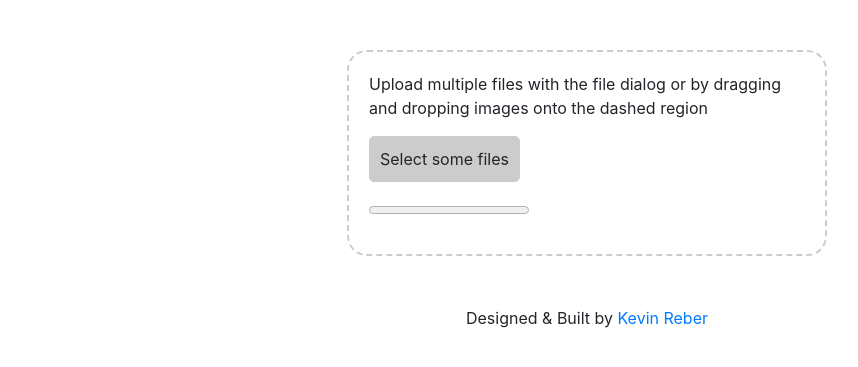
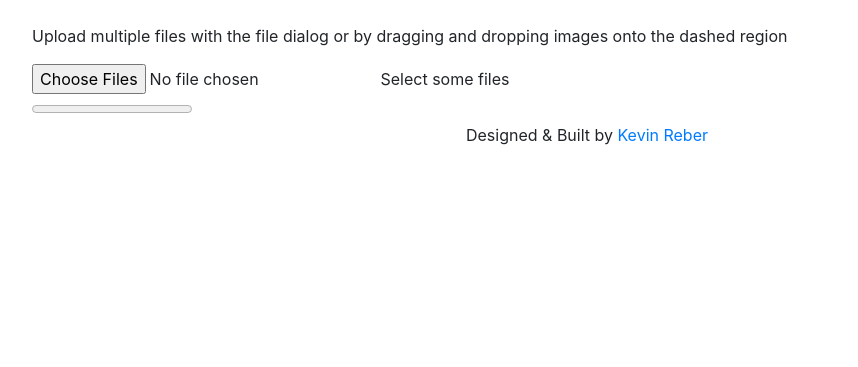
Before and after one commit to kevinreber/Capstone-Project, a Flask app: page / in a window 1280 px wide. Shown: the part 56-423 px from the top of the page, without its empty margins (53-911 px from the left). Run offline with Flask 2, Linux system fonts and the light colour scheme; some libraries are stand-ins or nearby versions.

Commit message:
style: upload form

```diff
--- a/static/js/upload.js
+++ b/static/js/upload.js
@@ -1,117 +1,24 @@
-// ************************ Drag and drop ***************** //
-let dropArea = document.getElementById('drop-area');
-let progressBar = document.getElementById('progress-bar')
-let uploadProgress = []
-// let filesDone = 0
-// let filesToDo = 0
-
 // ###############################################################
-//     UPLOAD HELPER FUNCTIONS   --------------------------------#
+//     Dropzone  ------------------------------------------------#
 // ###############################################################
 
-function preventDefaults(e) {
-    e.preventDefault()
-    e.stopPropagation()
-}
-
-function highlight(e) {
-    dropArea.classList.add('highlight')
-}
-
-function unhighlight(e) {
-    dropArea.classList.remove('active')
-}
-
-function handleDrop(e) {
-    let dt = e.dataTransfer
-    let files = dt.files
-
-    handleFiles(files)
-}
-
-function handleFiles(files) {
-    files = [...files]
-    initializeProgress(files.length)
-    files.forEach(uploadFile)
-    files.forEach(previewFile)
-}
-
-// ###############################################################
-//     UPLOAD EVENT HANDLERS   ----------------------------------#
-// ###############################################################
-
-// Prevent default drag behaviors
-['dragenter', 'dragover', 'dragleave', 'drop'].forEach(eventName => {
-    dropArea.addEventListener(eventName, preventDefaults, false)
-    document.body.addEventListener(eventName, preventDefaults, false)
-});
-
-// Toggle highlight drop area when item is dragged over it
-['dragenter', 'dragover'].forEach(eventName => {
-    dropArea.addEventListener(eventName, highlight, false)
-});
-
-['dragleave', 'drop'].forEach(eventName => {
-    dropArea.addEventListener(eventName, unhighlight, false)
-});
-
-// Handle dropped files
-dropArea.addEventListener('drop', handleDrop, false);
-
-// ###############################################################
-//     Progress Bars   ------------------------------------------#
-// ###############################################################
-function initializeProgress(numFiles) {
-    progressBar.value = 0
-    uploadProgress = []
-
-    for (let i = numFiles; i > 0; i--) {
-        uploadProgress.push(0)
-    }
-}
-
-function updateProgress(fileNumber, percent) {
-    uploadProgress[fileNumber] = percent
-    let total = uploadProgress.reduce((tot, curr) => tot + curr, 0) / uploadProgress.length
-    console.debug('update', fileNumber, percent, total)
-    progressBar.value = total
-}
-
-function previewFile(file) {
-    let reader = new FileReader()
-    reader.readAsDataURL(file)
-    reader.onloadend = function () {
-        let img = document.createElement('img')
-        img.src = reader.result
-        document.getElementById('gallery').appendChild(img)
-    }
-}
-
-// ###############################################################
-//     Submit Form   --------------------------------------------#
-// ###############################################################
-function uploadFile(file, i) {
-    console.log('uploading....');
-
-    var url = '/api/upload'
-    var xhr = new XMLHttpRequest()
-    var formData = new FormData()
-    xhr.open('POST', url, true)
-    xhr.setRequestHeader('X-Requested-With', 'XMLHttpRequest')
-
-    // Show update progress
-    xhr.upload.addEventListener("progress", function (e) {
-        updateProgress(i, (e.loaded * 100.0 / e.total) || 100)
-    })
-
-    xhr.addEventListener('readystatechange', function (e) {
-        if (xhr.readyState == 4 && xhr.status == 200) {
-            updateProgress(i, 100)
-        } else if (xhr.readyState == 4 && xhr.status != 200) {
-            console.log(e, 'error');
-        }
-    })
-
-    formData.append('file', file)
-    xhr.send(formData)
-}
+// "myAwesomeDropzone" is the camelized version of the HTML element's ID
+// Dropzone.options.uploadForm = {
+//     paramName: "file", // The name that will be used to transfer the file
+//     method: "POST",
+//     uploadMultiple: true,
+//     acceptedFiles: "image/*",
+//     maxFilesize: 2, // MB
+//     // accept: function (file, done) {
+//     //     if (file.name == "justinbieber.jpg") {
+//     //         done("Naha, you don't.");
+//     //     } else {
+//     //         done();
+//     //     }
+//     // },
+//     init: function () {
+//         this.on("success", function (file, resp) {
+//             console.log(file, resp);
+//         })
+//     }
+// };
--- a/static/stylesheets/css/styles.css
+++ b/static/stylesheets/css/styles.css
@@ -66,52 +66,4 @@ a {
   max-height: 200px;
 }
 
-#drop-area {
-  border: 2px dashed #ccc;
-  border-radius: 20px;
-  width: 480px;
-  margin: 50px auto;
-  padding: 20px;
-}
-
-#drop-area.highlight {
-  border-color: purple;
-}
-
-p {
-  margin-top: 0;
-}
-
-.my-form {
-  margin-bottom: 10px;
-}
-
-#gallery {
-  margin-top: 10px;
-}
-
-#gallery img {
-  width: 150px;
-  margin-bottom: 10px;
-  margin-right: 10px;
-  vertical-align: middle;
-}
-
-.button {
-  display: inline-block;
-  padding: 10px;
-  background: #ccc;
-  cursor: pointer;
-  border-radius: 5px;
-  border: 1px solid #ccc;
-}
-
-.button:hover {
-  background: #ddd;
-}
-
-#fileElem {
-  display: none;
-}
-
 /*# sourceMappingURL=styles.css.map */
--- a/static/stylesheets/scss/component/_upload-form.scss
+++ b/static/stylesheets/scss/component/_upload-form.scss
@@ -46,52 +46,3 @@
 //         }
 //     }
 // }
-
-
-#drop-area {
-    border: 2px dashed #ccc;
-    border-radius: 20px;
-    width: 480px;
-    margin: 50px auto;
-    padding: 20px;
-}
-
-#drop-area.highlight {
-    border-color: purple;
-}
-
-p {
-    margin-top: 0;
-}
-
-.my-form {
-    margin-bottom: 10px;
-}
-
-#gallery {
-    margin-top: 10px;
-}
-
-#gallery img {
-    width: 150px;
-    margin-bottom: 10px;
-    margin-right: 10px;
-    vertical-align: middle;
-}
-
-.button {
-    display: inline-block;
-    padding: 10px;
-    background: #ccc;
-    cursor: pointer;
-    border-radius: 5px;
-    border: 1px solid #ccc;
-}
-
-.button:hover {
-    background: #ddd;
-}
-
-#fileElem {
-    display: none;
-}
```
Also changed, not shown: 1 other file.
